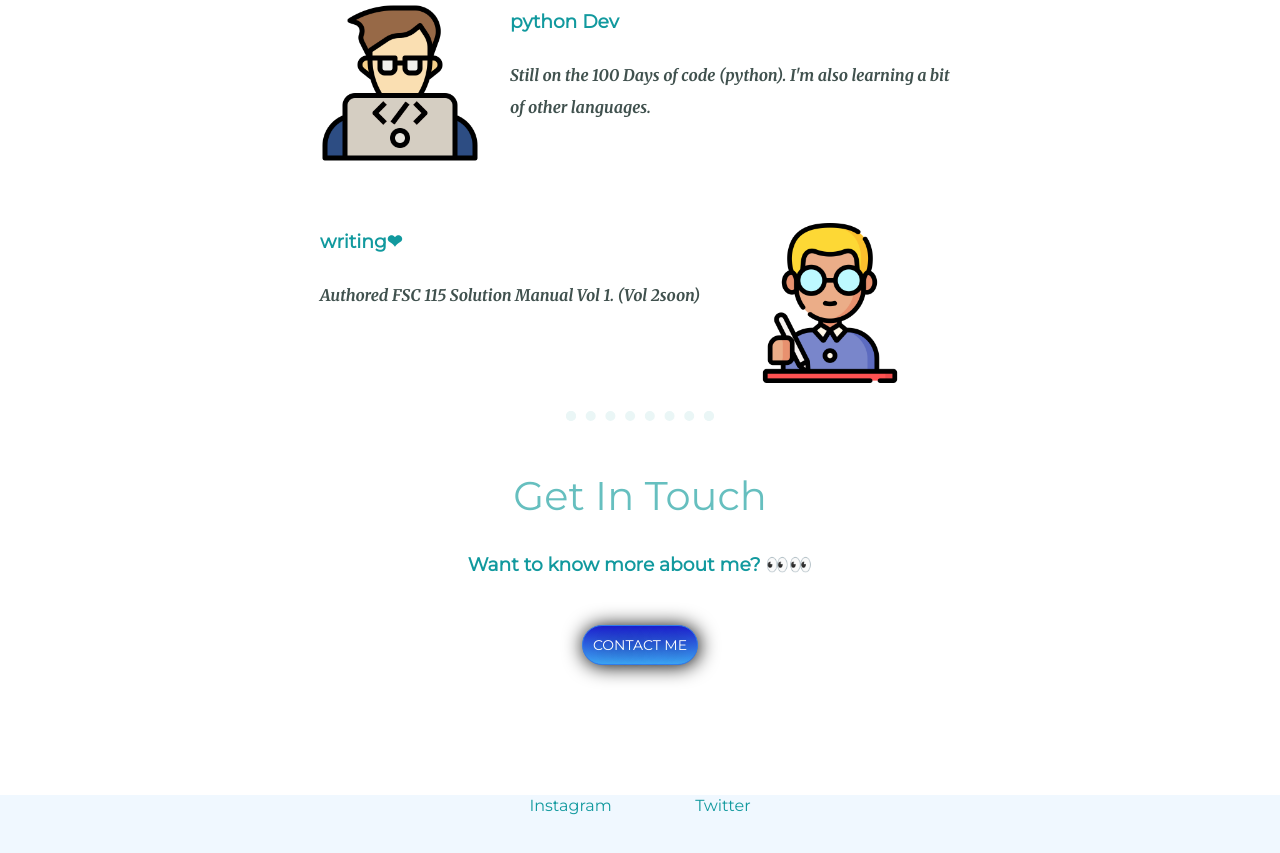
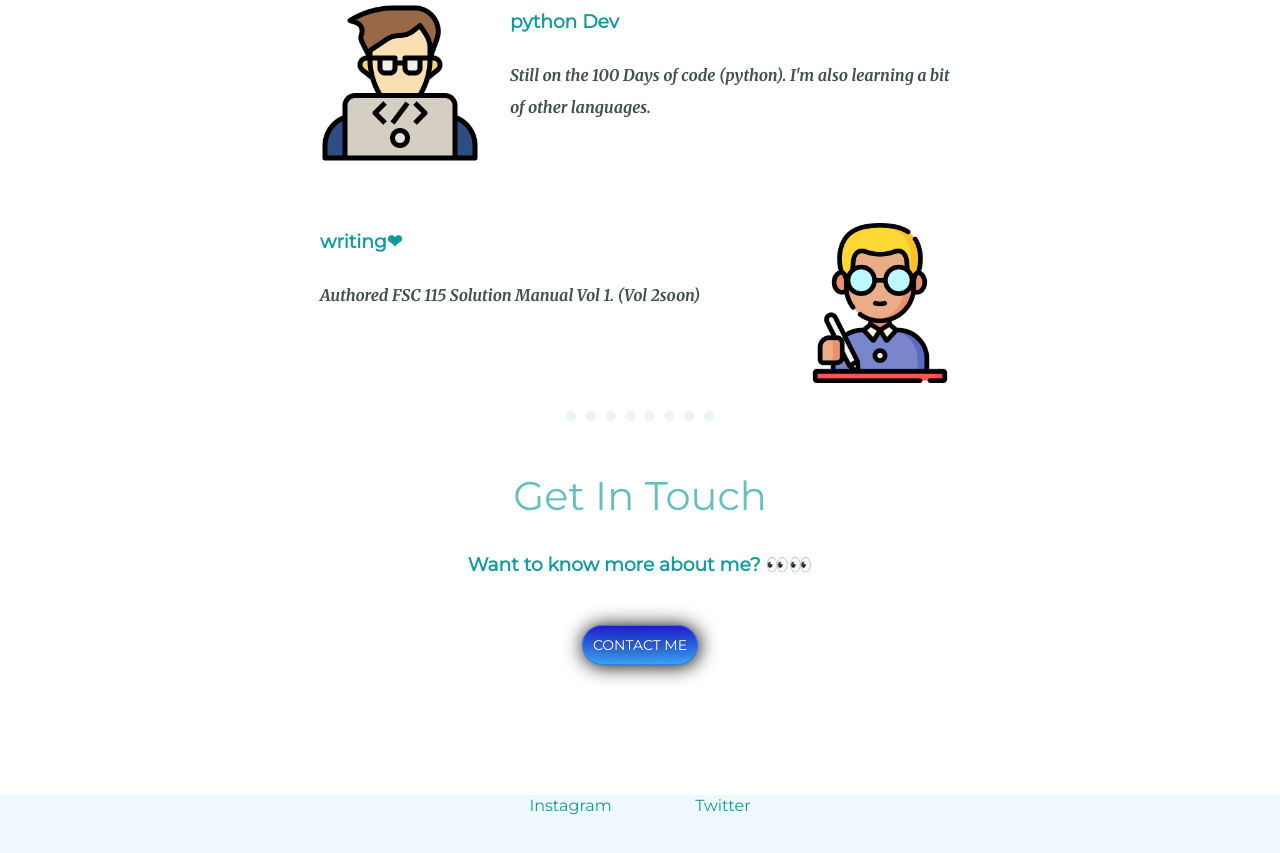
Before and after one commit to ndujesco/cv, a plain HTML site: page index.html in a window 1280 px wide. Shown: the part 1322-2175 px from the top of the page. Drawn offline with Linux system fonts and the light colour scheme.

Commit message:
edited the .writer image

```diff
--- a/css/styles.css
+++ b/css/styles.css
@@ -89,8 +89,6 @@ a:hover {
 .writer {
   width: 25%;
   float: right;
-  position: relative;
-  right: 50px;
 }
 
 .button {
```
